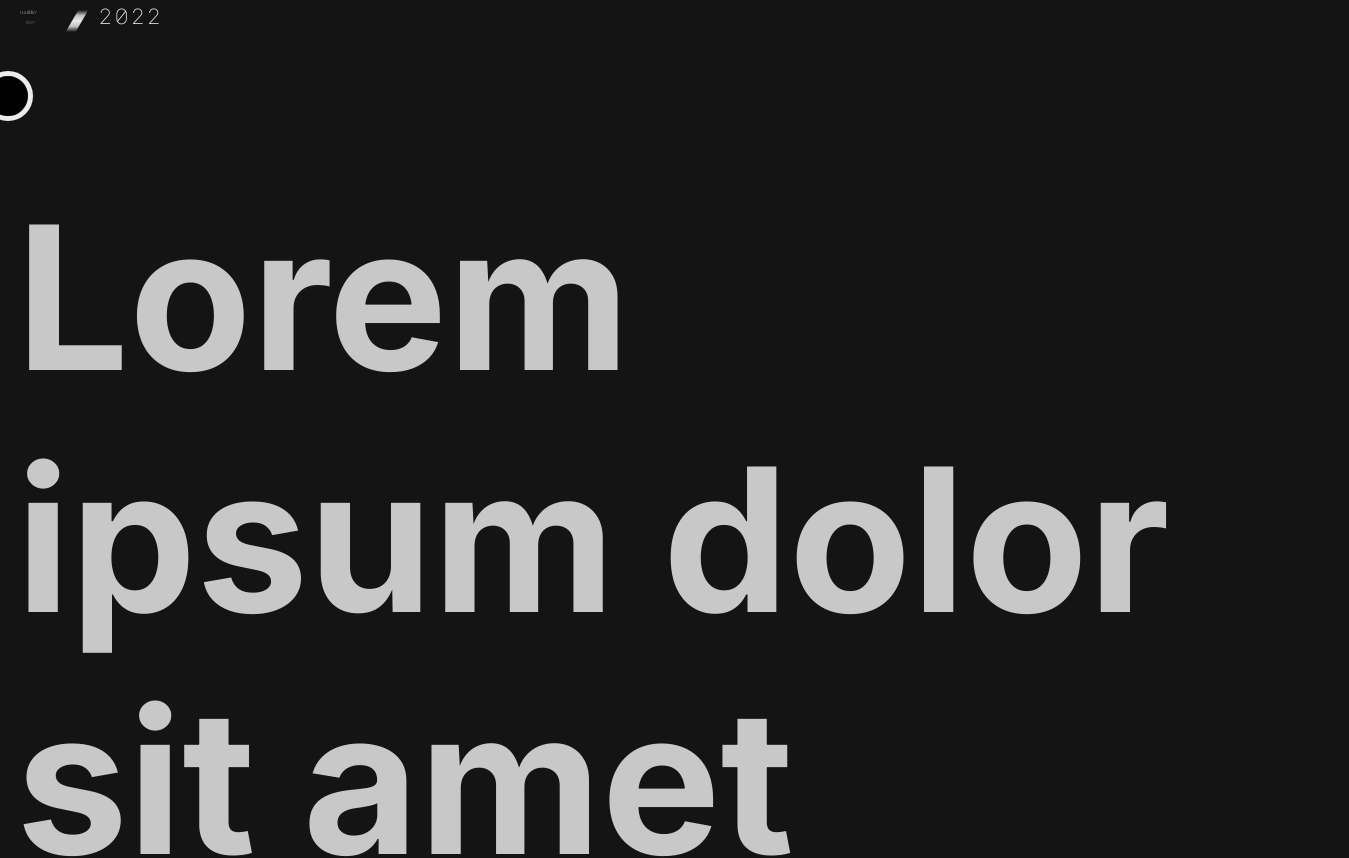
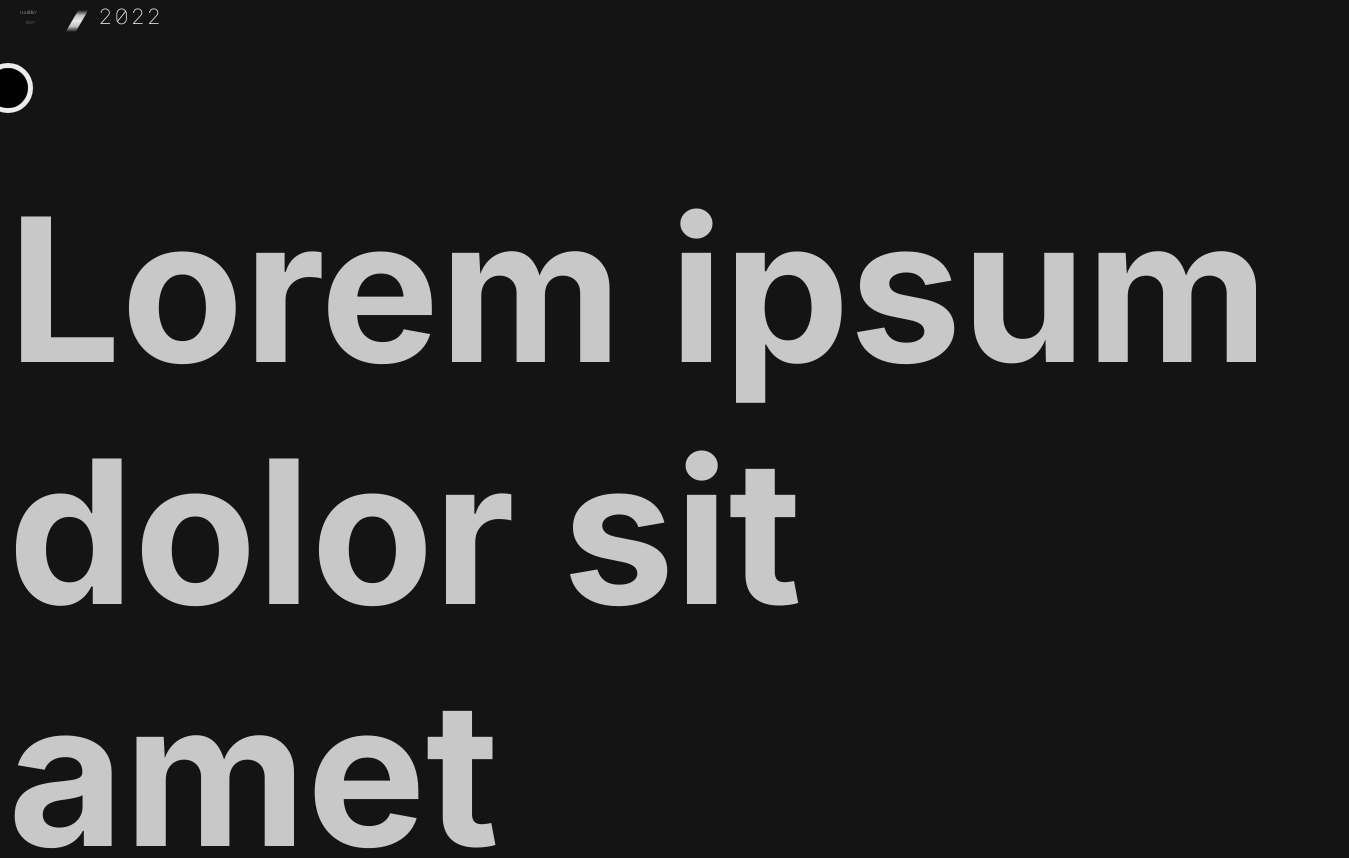
Before and after one commit to Duckjpeg/portfolio, a Vue app: page / in a window 1280 px wide. Shown: the top 858 px of the page, 1349 px wide, since content can reach past the window. Built offline with nearby package versions, Linux system fonts and the light colour scheme.

Commit message:
making mouse work when on page and dissapear when not

```diff
--- a/src/App.vue
+++ b/src/App.vue
@@ -31,6 +31,9 @@ body {
 	left: 0;
 	top: 0;
 }
+body:hover #mouse{
+	color:green;
+}
 .subTitle {
 	font-family: "Inter", sans-serif;
 	font-weight: 700; /*weights - 700, 100, 300*/
--- a/src/assets/styles/title.css
+++ b/src/assets/styles/title.css
@@ -3,7 +3,7 @@ trial and error an look nice on screen but not in code*/
 
 .mainTitle {
 	font-family: var(--titleFont);
-	font-size: calc(11.5vw - var(--scrollY)/2);
+	font-size: calc(11.5vw - var(--scrollY) / 2);
 	color: var(--mainFontColor);
 }
 .surnameTitle {
@@ -12,14 +12,14 @@ trial and error an look nice on screen but not in code*/
 	color: var(--smallTextColor);
 	position: relative;
 	left: 0.5vw;
-	top: calc(-3.5vw + var(--scrollY) /20);
-	letter-spacing: calc(5.1vw - var(--scrollY)/4.2);
+	top: calc(-3.5vw + var(--scrollY) / 20);
+	letter-spacing: calc(5.1vw - var(--scrollY) / 4.2);
 }
 .afterSlash {
 	font-family: var(--titleFont);
 	color: var(--mainFontColor);
 	position: relative;
-	font-size: calc(14vw - var(--scrollY)/1.8);
+	font-size: calc(14vw - var(--scrollY) / 1.8);
 	left: 5vw;
 }
 .titleWrapper {
@@ -46,7 +46,7 @@ trial and error an look nice on screen but not in code*/
 }
 .slash {
 	width: 1vw;
-	height: calc(15vw - var(--scrollY)/1.8);
+	height: calc(15vw - var(--scrollY) / 1.8);
 	max-width: 10px;
 	max-height: 150px;
 	background: linear-gradient(
@@ -86,12 +86,15 @@ trial and error an look nice on screen but not in code*/
 		padding: 10px 0 0 20px;
 		height: calc(210px - var(--scrollY) * 1.5);
 	}
+	main {
+		padding-top: 80px;
+	}
 }
 @media screen and (max-width: 500px) {
 	.titleContainer {
 		height: 25vw; /*doesn't shrink since at that scale theres no point */
-        padding:2vw 0 0 5vw;
-        /*lil bigger since nav now goes under*/
+		padding: 2vw 0 0 5vw;
+		/*lil bigger since nav now goes under*/
 	}
 	.slash {
 		top: 6px;
--- a/src/views/index.vue
+++ b/src/views/index.vue
@@ -1,8 +1,7 @@
 <template>
-	<main>
+	<section>
 		<header>
-			<div class="mouse" id="circle"></div>
-			<div class="mouse" id="line"></div>
+			<div id="mouse"></div>
 			<div class="titleContainer">
 				<div class="titleWrapper">
 					<span class="mainTitle"
@@ -17,15 +16,15 @@
 			</div>
 			<nav></nav>
 		</header>
-		<body>
+		<main>
 			<div class="subTitle" style="font-size: 200px">
 				Lorem ipsum dolor sit amet consectetur adipisicing elit.
 				Recusandae numquam, vel obcaecati, nobis perspiciatis velit, a
 				distinctio dicta hic reprehenderit tempore. Ratione, voluptate!
 				Quam ea nulla vitae fuga porro eaque!
 			</div>
-		</body>
-	</main>
+		</main>
+	</section>
 </template>
 <script>
 export default {
@@ -85,7 +84,7 @@ export default {
 			}
 			//in here because it change if screen width changes
 			document
-				.querySelector(".mouse")
+				.querySelector("#mouse")
 				.setAttribute(
 					"style",
 					`top: ${this.mouseY}px; left: ${this.mouseX}px`
@@ -137,7 +136,7 @@ export default {
 				`${this.mouseX}px`
 			);
 			document
-				.querySelector(".mouse")
+				.querySelector("#mouse")
 				.setAttribute(
 					"style",
 					`top: ${this.mouseY}px; left: ${this.mouseX}px`
@@ -148,13 +147,19 @@ export default {
 </script>
 <style>
 /*styles in sections in assets / styles and imported in main.js */
-body {
-	padding-top: 80px;
+main {
+	padding-top: 8vw; /*in titles this is set to a max value*/
 	cursor: none;
 }
 
 /*custom mouse */
-#circle {
+#mouse {
+	position: fixed;
+	z-index: 99;
+	pointer-events: none;
+	mix-blend-mode: difference;
+	left: var(--mouseX);
+	top: var(--mouseY);
 	width: 40px;
 	height: 40px;
 	background: rgb(20, 20, 20);
@@ -168,22 +173,14 @@ body {
 #spinnyV {
 	transform-origin: 15% 50%; /*no clue why such an odd value */
 }
+.spinny {
+	position: absolute;
+	transform: rotateZ(var(--scroll));
+	font-size: 95%;
+}
 @media screen and (max-width: 1000px) {
 	#spinnyV {
 		top: 0.2vw;
 	}
 }
-.spinny {
-	position: absolute;
-	transform: rotateZ(var(--scroll));
-	font-size: 95%;
-}
-.mouse {
-	position: fixed;
-	z-index: 99;
-	pointer-events: none;
-	mix-blend-mode: difference;
-	left: var(--mouseX);
-	top: var(--mouseY);
-}
 </style>
```
